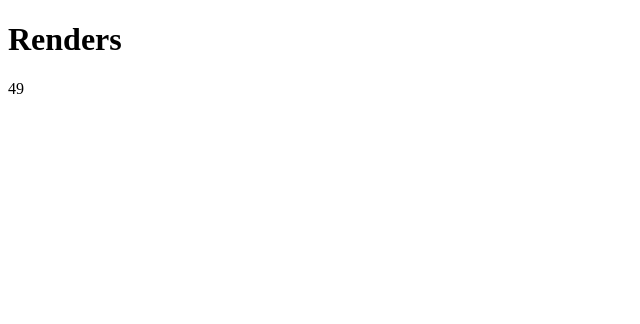
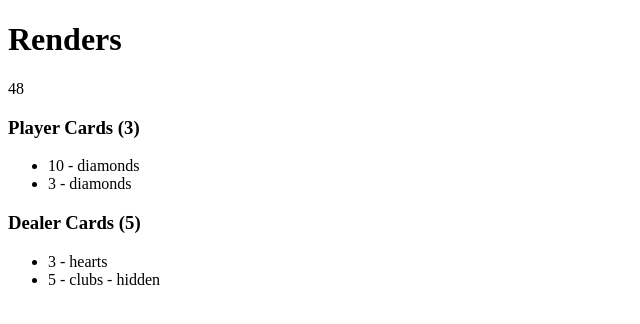
Before and after one commit to rvgpl/blackjack, a React (Create React App) app: page / in a window 1280 px wide. Shown: the top 324 px of the page, without its empty margins (0-640 px from the left). Built offline with nearby package versions, Linux system fonts and the light colour scheme.

Commit message:
Render picked cards and counts

```diff
--- a/src/components/Main/Main.tsx
+++ b/src/components/Main/Main.tsx
@@ -15,14 +15,15 @@ const Main = () => {
   }
 
   // Player Cards
-  const [playerCards, setPlayerCards] = useState<PickedCard[] | []>([]);
+  const [playerCards, setPlayerCards] = useState<PickedCard[]>([]);
   const [playerCount, setPlayerCount] = useState<number>(0);
 
   // Dealer Cards
-  const [dealerCards, setDealerCards] = useState<PickedCard[] | []>([]);
+  const [dealerCards, setDealerCards] = useState<PickedCard[]>([]);
   const [dealerCount, setDealerCount] = useState<number>(0);
 
   useEffect(() => {
+    drawCard(CardType.Player);
     drawCard(CardType.Player);
     drawCard(CardType.Dealer);
     drawCard(CardType.Hidden);
@@ -101,6 +102,28 @@ const Main = () => {
     <div>
       <h1>Renders</h1>
       {deck.length}
+      <div>
+        <h3>Player Cards ({playerCount})</h3>
+        <ul>
+          {playerCards.length > 0 &&
+            playerCards.map((card: PickedCard) => (
+              <li>
+                {card.value} - {card.suit}
+              </li>
+            ))}
+        </ul>
+      </div>
+      <div>
+        <h3>Dealer Cards ({dealerCount})</h3>
+        <ul>
+          {dealerCards.length > 0 &&
+            dealerCards.map((card: PickedCard) => (
+              <li>
+                {card.value} - {card.suit} {card.hidden && " - hidden"}
+              </li>
+            ))}
+        </ul>
+      </div>
     </div>
   );
 };
```
